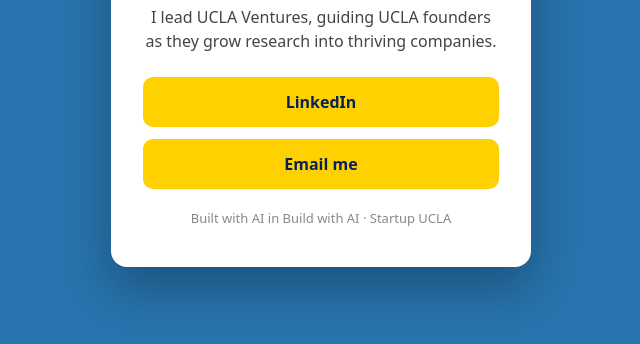
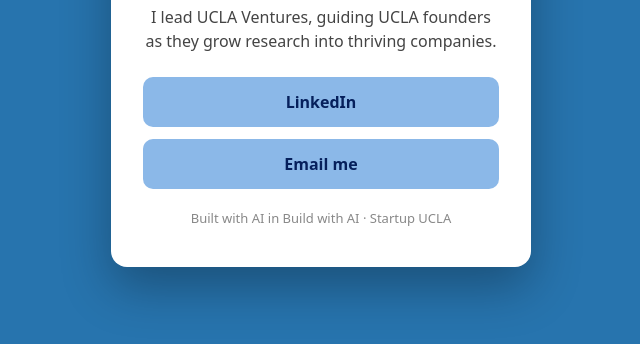
Before and after one commit to brija/my-first-website, a plain HTML site: page index.html in a window 1280 px wide. Shown: the part 364-708 px from the top of the page, without its empty margins (319-959 px from the left). Drawn offline with Linux system fonts and the light colour scheme.

Commit message:
Light blue buttons that turn gold on hover
Co-Authored-By: Claude Opus 5.5 <noreply@anthropic.com>
Claude-Session: https://claude.ai/code/session_012jiif9kysqwcTp4qhFG4Y2

```diff
--- a/index.html
+++ b/index.html
@@ -6,7 +6,7 @@ body { font-family: system-ui, -apple-system, sans-serif; background: #2774AE; c
 .card { background: #fff; color: #06205C; border-radius: 16px; border-top: 6px solid #FFD100; padding: 40px 32px; max-width: 420px; width: 100%; text-align: center; box-shadow: 0 20px 50px rgba(0,0,0,0.3); }
 .logo { width: 100%; max-width: 280px; height: auto; display: block; margin: 0 auto; } h1 { margin: 12px 0 8px; font-size: 28px; }
 p { color: #444; line-height: 1.5; margin-bottom: 24px; }
-a { display: block; background: #FFD100; color: #06205C; text-decoration: none; font-weight: 600; padding: 14px; border-radius: 10px; margin-bottom: 12px; }
-a:hover { background: #FFB81C; color: #06205C; } footer { margin-top: 20px; font-size: 13px; color: #888; }
+a { display: block; background: #8BB8E8; color: #06205C; text-decoration: none; font-weight: 600; padding: 14px; border-radius: 10px; margin-bottom: 12px; }
+a:hover { background: #FFD100; color: #06205C; } footer { margin-top: 20px; font-size: 13px; color: #888; }
 </style></head><body><div class="card"><img class="logo" src="ucla-ventures-logo.jpg" alt="UCLA Ventures logo" /><h1>Brija Johnson</h1><p>I lead UCLA Ventures, guiding UCLA founders as they grow research into thriving companies.</p>
 <a href="https://www.linkedin.com/in/brija-johnson-88b33633/" target="_blank">LinkedIn</a><a href="mailto:brija.johnson@gmail.com">Email me</a><footer>Built with AI in Build with AI · Startup UCLA</footer></div></body></html>
```
